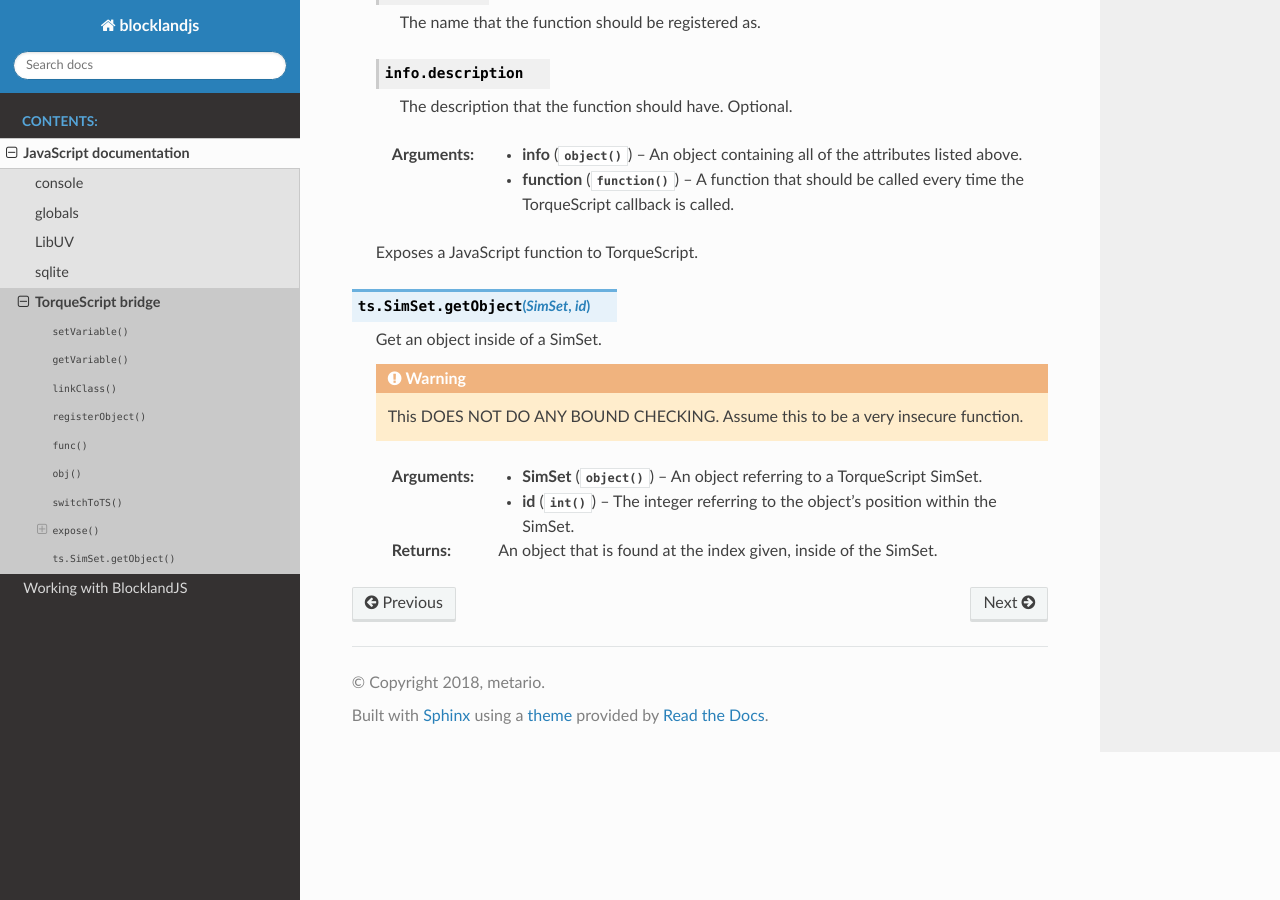
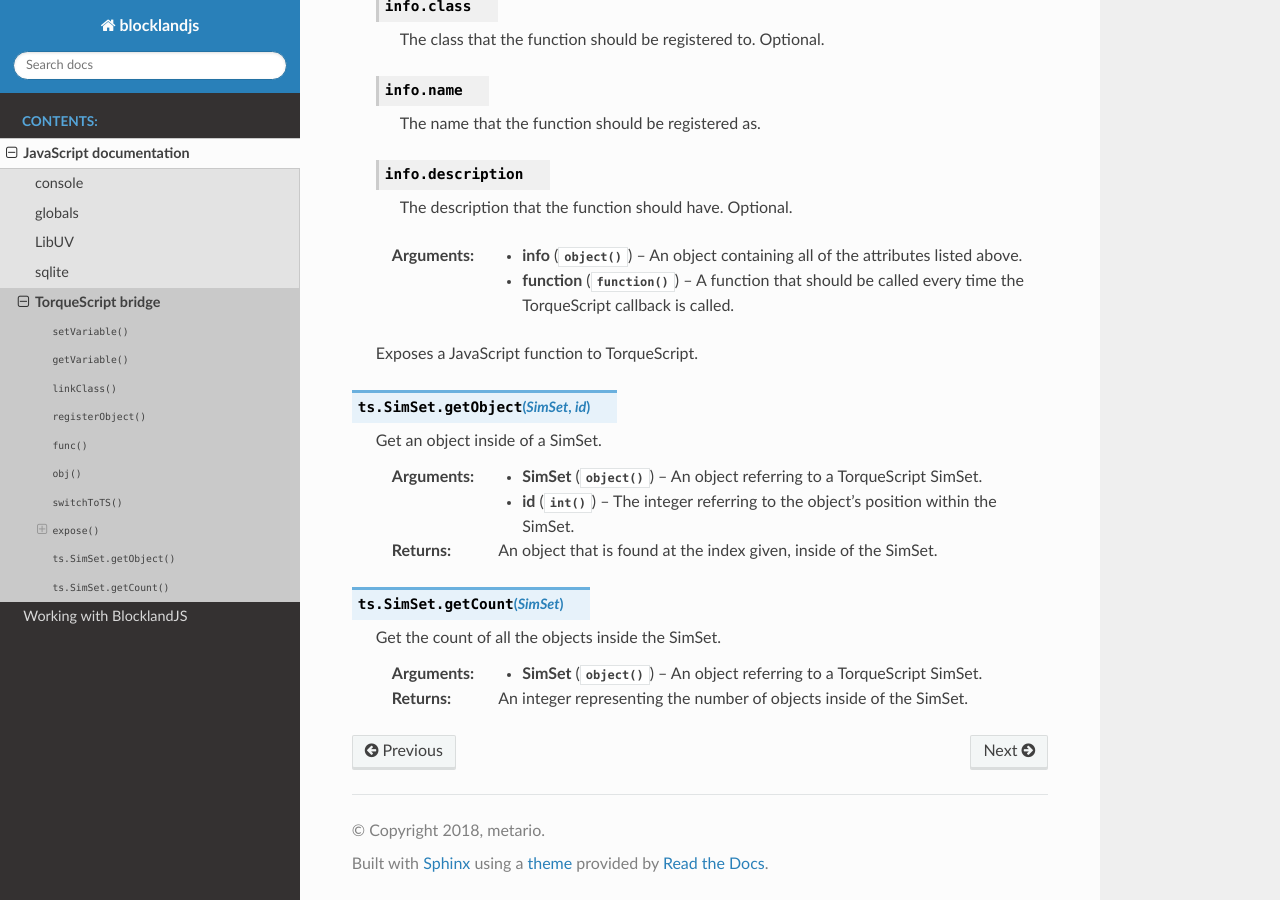
Before and after one commit to ellie-idb/blocklandjs, a Sphinx documentation site: the page built from docs/source/JavaScript/ts_bridge.rst, in a window 1280 px wide and 900 px high, scrolled down 1795 px. Built offline with Sphinx 7.4.7 and the Read the Docs theme 2.0.0, drawn with Linux system fonts in a browser that asks for light colours; formulas are drawn with MathJax 3; some of the changed text lies outside the part shown.

Commit message:
commit die

```diff
--- a/docs/source/JavaScript/ts_bridge.rst
+++ b/docs/source/JavaScript/ts_bridge.rst
@@ -29,6 +29,8 @@ The TorqueScript bridge is a way to communicate between JavaScript and TorqueScr
 	Returns a constructor for a TorqueScript class.
 
 	.. note:: Be sure to register any object created by this constructor. If you fail to register an object, no method call will work, as the object has no ID.
+
+	.. warning:: Do not link a datablock class. This will crash the game. I strongly advise AGAINST doing this.
 
 	:param string name: The name of the class corresponding to a TorqueScript class.
 	:returns: A function that works as a constructor for the TorqueScript type specified.
@@ -85,9 +87,15 @@ The TorqueScript bridge is a way to communicate between JavaScript and TorqueScr
 
 	Get an object inside of a SimSet.
 
-	.. warning:: This DOES NOT DO ANY BOUND CHECKING. Assume this to be a very insecure function.
-
 	:param object SimSet: An object referring to a TorqueScript SimSet.
 	:param int id: The integer referring to the object's position within the SimSet.
 
 	:returns: An object that is found at the index given, inside of the SimSet.
+
+.. js:method:: ts.SimSet.getCount(SimSet)
+
+	Get the count of all the objects inside the SimSet.
+
+	:param object SimSet: An object referring to a TorqueScript SimSet.
+
+	:returns: An integer representing the number of objects inside of the SimSet.
```
